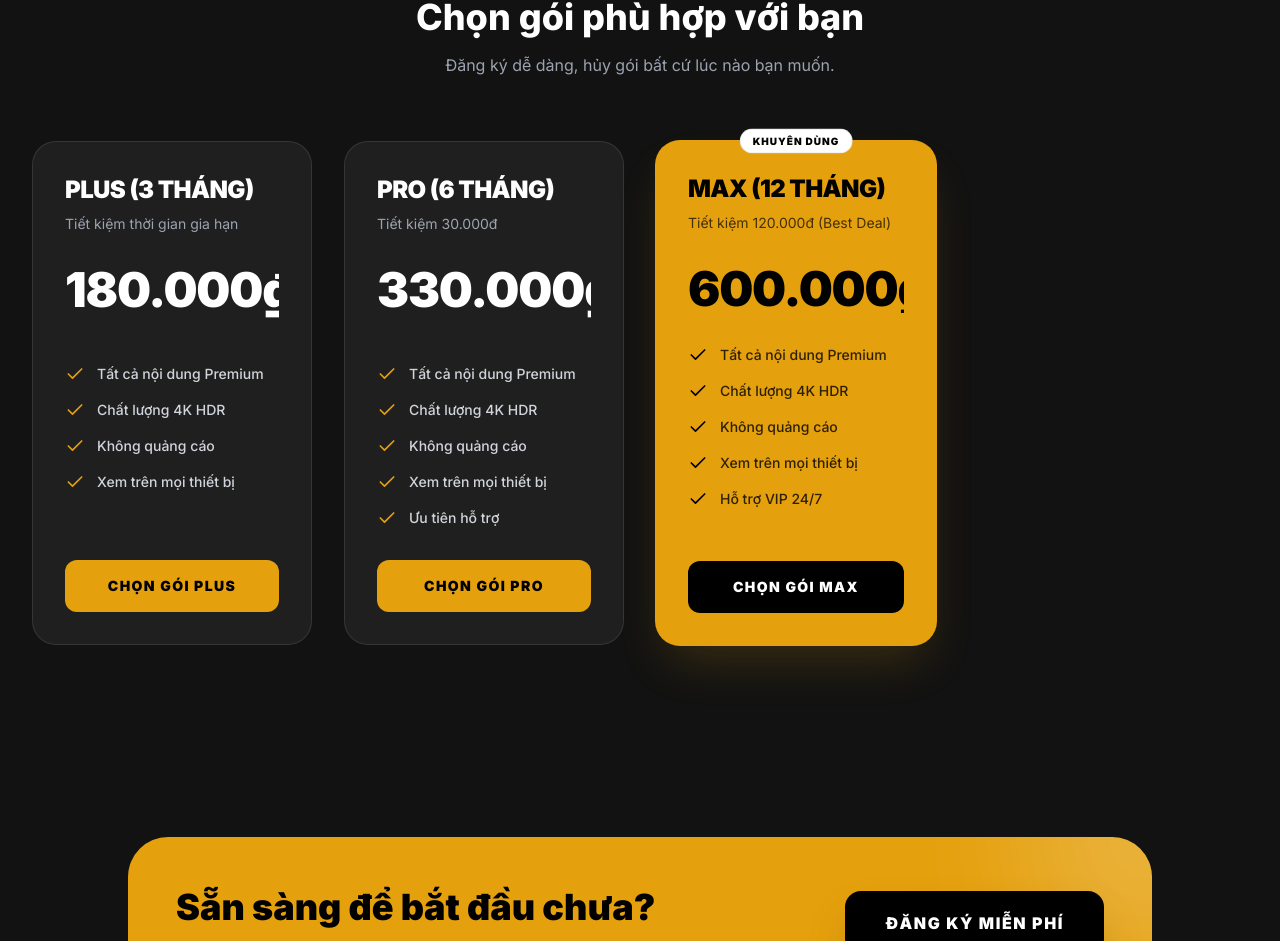
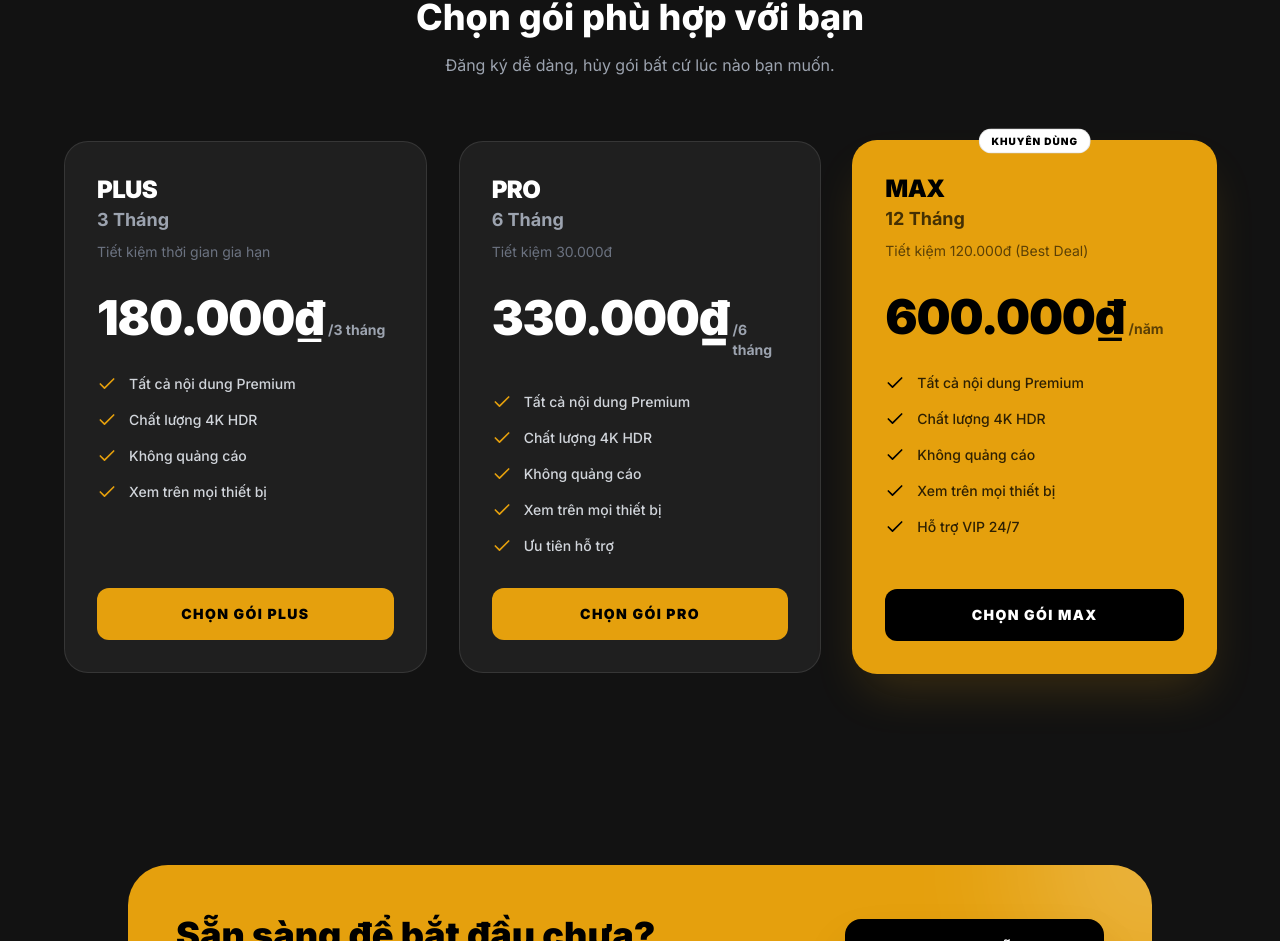
Before and after one commit to rclifen122/hoiquanplex, a Next.js app: page / in a window 1280 px wide. Shown: the part 2437-3378 px from the top of the page. Built offline with nearby package versions, Linux system fonts and the light colour scheme; no server answers.

Commit message:
feat: restructure plan display UI to separate name and duration

```diff
--- a/src/app/(customer)/customer/(protected)/subscription/page.tsx
+++ b/src/app/(customer)/customer/(protected)/subscription/page.tsx
@@ -18,14 +18,26 @@ export default async function CustomerSubscriptionPage() {
     .order('price', { ascending: true });
 
   // Filter and enhance plans
-  // 1. Remove 1 month plan (assuming price < 100,000 VND based on pricing section which says 60k)
-  // 2. Highlight 12 month plan (highest price)
+  // 1. Remove 1 month plan (price < 100k)
+  // 2. Highlight 12 month plan
+  // 3. Parse Name/Duration for new UI layout (e.g. "Plus 3 Tháng" -> Name: "Plus", Duration: "3 Tháng")
   const plans = (rawPlans || [])
     .filter(p => p.price > 100000)
-    .map((p, index, array) => ({
-      ...p,
-      highlighted: index === array.length - 1 // Last item is most expensive (ascending sort)
-    }));
+    .map((p, index, array) => {
+      // Simple parse: Assumes format "Name Duration..."
+      // We want "Plus" and "3 Tháng"
+      // Regex: First word is Name (Plus/Pro/Max), rest is Duration
+      const match = p.name.match(/^(\w+)\s+(.+)$/);
+      const displayName = match ? match[1] : p.name;
+      const displayDuration = match ? match[2] : undefined;
+
+      return {
+        ...p,
+        name: displayName,
+        durationTitle: displayDuration,
+        highlighted: index === array.length - 1
+      };
+    });
 
   const activePlanId = subscription?.plan_id;
 
--- a/src/components/landing/PricingSection.tsx
+++ b/src/components/landing/PricingSection.tsx
@@ -3,6 +3,7 @@ import { Check } from 'lucide-react';
 
 interface Plan {
     name: string;
+    durationTitle: string; // New field
     price: string;
     period?: string;
     description: string;
@@ -14,7 +15,8 @@ interface Plan {
 
 const plans: Plan[] = [
     {
-        name: 'Plus (3 Tháng)',
+        name: 'Plus',
+        durationTitle: '3 Tháng',
         price: '180.000₫',
         period: '/3 tháng',
         description: 'Tiết kiệm thời gian gia hạn',
@@ -29,7 +31,8 @@ const plans: Plan[] = [
         highlighted: false,
     },
     {
-        name: 'Pro (6 Tháng)',
+        name: 'Pro',
+        durationTitle: '6 Tháng',
         price: '330.000₫',
         period: '/6 tháng',
         description: 'Tiết kiệm 30.000đ',
@@ -45,7 +48,8 @@ const plans: Plan[] = [
         highlighted: false,
     },
     {
-        name: 'Max (12 Tháng)',
+        name: 'Max',
+        durationTitle: '12 Tháng',
         price: '600.000₫',
         period: '/năm',
         description: 'Tiết kiệm 120.000đ (Best Deal)',
@@ -72,7 +76,7 @@ export function PricingSection() {
                     <p className="mt-4 text-gray-400">Đăng ký dễ dàng, hủy gói bất cứ lúc nào bạn muốn.</p>
                 </div>
 
-                <div className="mt-12 grid grid-cols-1 gap-8 sm:grid-cols-2 xl:grid-cols-4">
+                <div className="mt-12 grid grid-cols-1 gap-8 sm:grid-cols-2 lg:grid-cols-3 max-w-6xl mx-auto">
 
                     {plans.map((plan) => (
                         <div
@@ -89,7 +93,8 @@ export function PricingSection() {
                             )}
                             <div className="mb-8">
                                 <h3 className="text-2xl font-black uppercase tracking-tight">{plan.name}</h3>
-                                <p className={`mt-2 text-sm ${plan.highlighted ? 'text-black/70' : 'text-gray-400'}`}>{plan.description}</p>
+                                <p className={`text-lg font-bold ${plan.highlighted ? 'text-black/70' : 'text-gray-400'}`}>{plan.durationTitle}</p>
+                                <p className={`mt-2 text-sm ${plan.highlighted ? 'text-black/60' : 'text-gray-500'}`}>{plan.description}</p>
                             </div>
 
                             <div className="mb-8 overflow-hidden">
--- a/src/components/subscription/plan-selection.tsx
+++ b/src/components/subscription/plan-selection.tsx
@@ -15,6 +15,7 @@ export interface Plan {
     features: string[];
     tier: string;
     highlighted?: boolean;
+    durationTitle?: string; // New optional field for display
 }
 
 interface PlanSelectionProps {
@@ -85,9 +86,14 @@ export function PlanSelection({ plans, currentPlanId }: PlanSelectionProps) {
                         )}
 
                         <div className="mb-6">
-                            <h3 className={cn("text-xl font-bold", plan.highlighted ? "text-plex-yellow" : "text-white")}>
+                            <h3 className={cn("text-2xl font-black uppercase tracking-tight", plan.highlighted ? "text-plex-yellow" : "text-white")}>
                                 {plan.name}
                             </h3>
+                            {plan.durationTitle && (
+                                <p className={cn("text-lg font-bold mt-1", plan.highlighted ? "text-plex-yellow/80" : "text-gray-400")}>
+                                    {plan.durationTitle}
+                                </p>
+                            )}
                             <div className="mt-4 flex items-baseline">
                                 <span className="text-4xl font-bold tracking-tight text-white">
                                     {formatCurrency(plan.price)}
```
